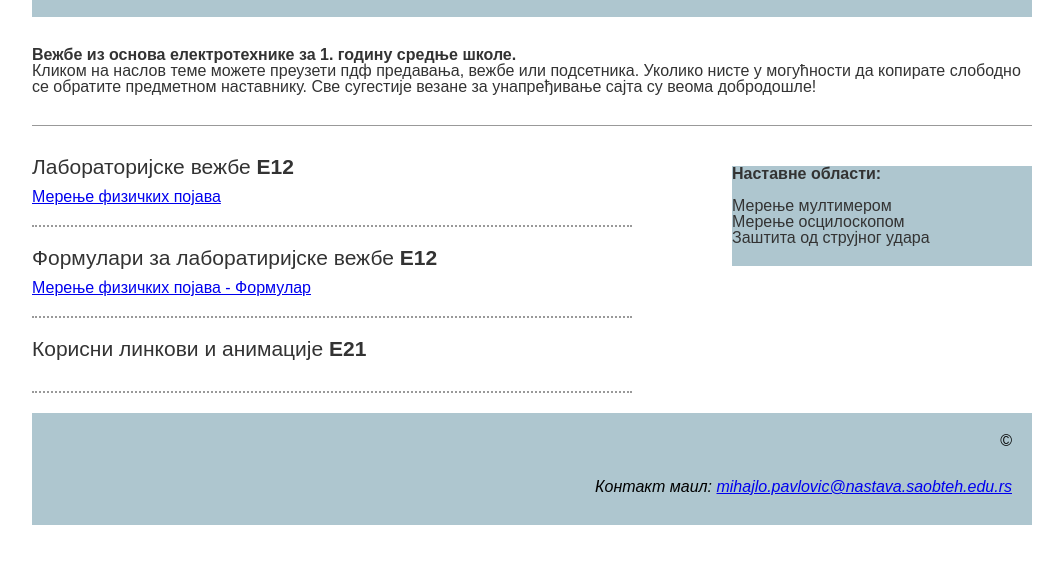
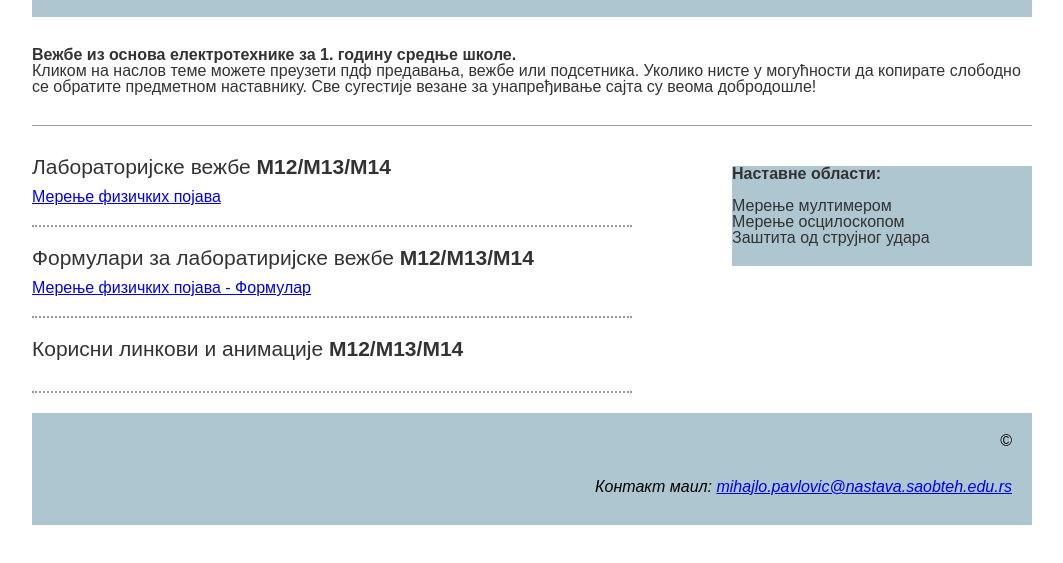
Before and after one commit to pakiboj/nastava_saobteh.github.io, a plain HTML site: page nastava/M.html in a window 1280 px wide. Shown: the part 93-656 px from the top of the page, without its empty margins (108-1171 px from the left). Drawn offline with Linux system fonts and the light colour scheme.

Commit message:
popravke

```diff
--- a/nastava/M.html
+++ b/nastava/M.html
@@ -33,19 +33,19 @@
 	<section id="pageContent">
 		<main role="main">
 			<article>
-				<h2> Лабораторијске вежбе <b> Е12</b> </h2>
+				<h2> Лабораторијске вежбе <b> М12/М13/М14</b> </h2>
 				<p>
 					<a href="../pdf/vezbe/velicine/velicine_new/main.pdf"> Мерење физичких поjава</a> <br>
 				</p>
 			</article>
 			<article>
-				<h2> Формулари за лаборатиријске вежбе <b> Е12</b> </h2>
+				<h2> Формулари за лаборатиријске вежбе <b> М12/М13/М14</b> </h2>
 				<p>
 					<a href="../pdf/vezbe/velicine/formular/main.pdf"> Мерење физичких поjава - Формулар </a> <br>
 				</p>
 			</article>
 			<article>
-				<h2> Корисни линкови и анимације <b> Е21</b></h2>
+				<h2> Корисни линкови и анимације <b> М12/М13/М14</b></h2>
 				<p>
 
 				</p>
```
Also changed, not shown: nastava/E22.html (+1 -1 lines), nastava/E32.html (+2 -2 lines).
